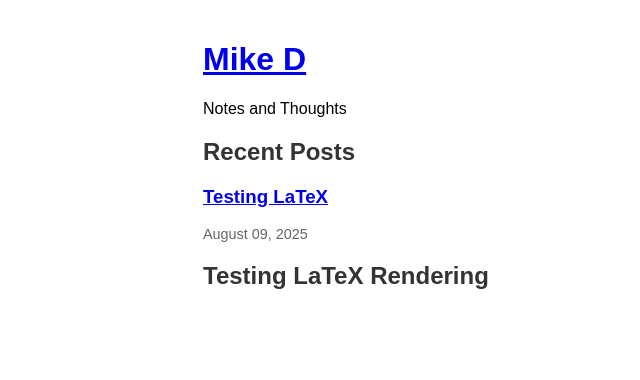
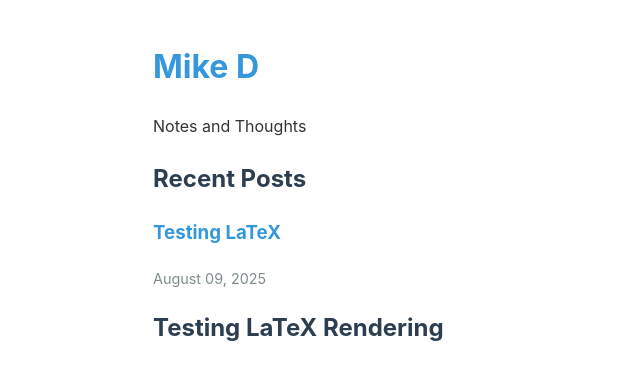
Before and after one commit to madjabal/madjabal.github.io, a Jekyll site: the page built from index.html, in a window 1280 px wide. Shown: the top 380 px of the page, without its empty margins (37-677 px from the left). Built offline with Jekyll 4.4.1, drawn with Linux system fonts in a browser that asks for light colours.

```diff
--- a/_config.yml
+++ b/_config.yml
@@ -3,12 +3,10 @@ description: Notes and Thoughts
 baseurl: ""
 url: "https://madjabal.github.io"
 
-# Markdown settings for LaTeX
 markdown: kramdown
 kramdown:
-  math_engine: katex
+  math_engine: mathjax  # This is key!
   input: GFM
   syntax_highlighter: rouge
 
-# Theme (optional - removes if you want custom styling)
 theme: minima
--- a/_layouts/default.html
+++ b/_layouts/default.html
@@ -4,22 +4,37 @@
     <meta charset="utf-8">
     <title>{{ page.title }} - {{ site.title }}</title>
 
-    <!-- KaTeX for LaTeX rendering -->
+    <!-- KaTeX CSS -->
     <link rel="stylesheet" href="https://cdn.jsdelivr.net/npm/katex@0.16.4/dist/katex.min.css">
+    <!-- KaTeX JS -->
     <script defer src="https://cdn.jsdelivr.net/npm/katex@0.16.4/dist/katex.min.js"></script>
-    <script defer src="https://cdn.jsdelivr.net/npm/katex@0.16.4/dist/contrib/auto-render.min.js"
-        onload="renderMathInElement(document.body, {
-            delimiters: [
-                {left: '$$', right: '$$', display: true},
-                {left: '$', right: '$', display: false}
-            ]
-        });"></script>
 
-    <!-- Basic styling -->
+    <!-- Script to convert kramdown's math/tex tags to KaTeX -->
+    <script>
+    document.addEventListener("DOMContentLoaded", function() {
+        const mathBlocks = document.querySelectorAll('script[type^="math/tex"]');
+        Array.from(mathBlocks).forEach((el) => {
+            const tex = el.textContent.replace("% <![CDATA[", "").replace("%]]>", "");
+            el.outerHTML = window.katex.renderToString(tex, {
+                displayMode: el.type === "math/tex; mode=display",
+            });
+        });
+    });
+    </script>
+
     <style>
-        body { font-family: Arial, sans-serif; max-width: 800px; margin: 0 auto; padding: 20px; }
-        h1, h2, h3 { color: #333; }
-        .post-date { color: #666; font-size: 0.9em; }
+        body {
+            font-family: -apple-system, BlinkMacSystemFont, 'Segoe UI', Roboto, sans-serif;
+            max-width: 900px;
+            margin: 0 auto;
+            padding: 20px;
+            line-height: 1.6;
+            color: #333;
+        }
+        h1, h2, h3 { color: #2c3e50; }
+        .post-date { color: #7f8c8d; font-size: 0.9em; }
+        a { color: #3498db; text-decoration: none; }
+        a:hover { text-decoration: underline; }
     </style>
 </head>
 <body>
```
Also changed, not shown: _posts/2025-08-09-test-latex.md (+1 -1 lines).
